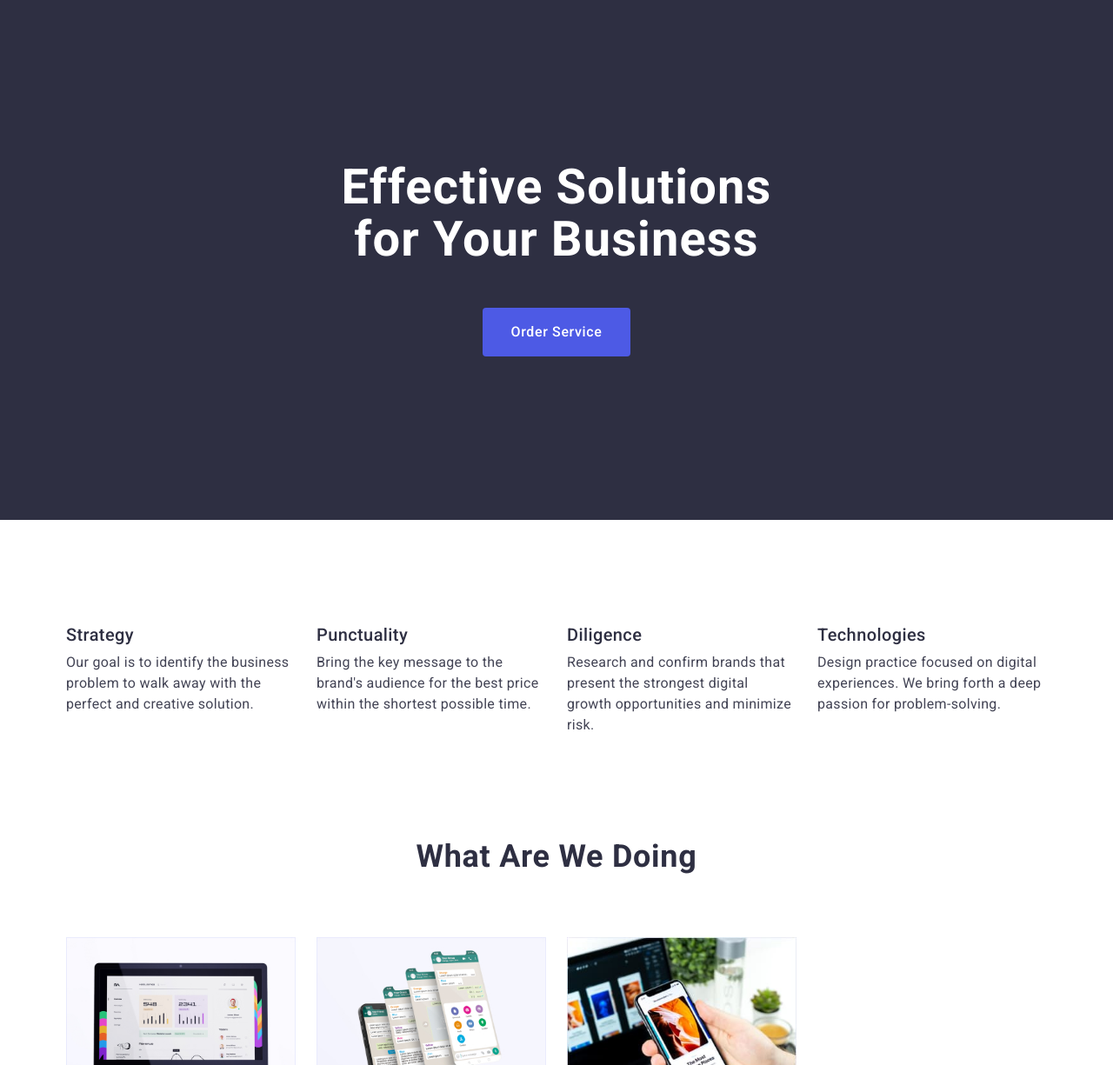
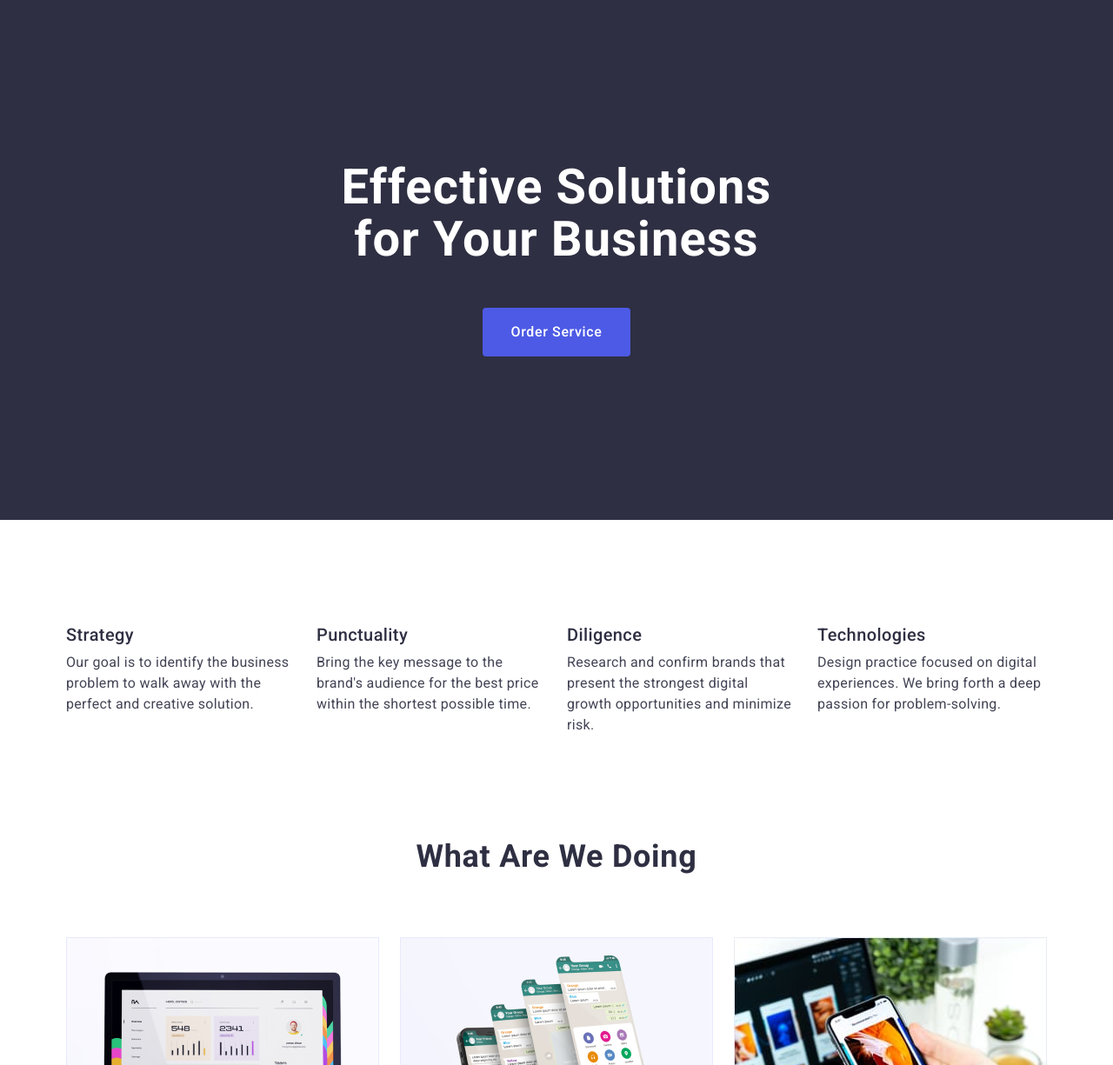
Before and after one commit to Oksanamarusich/goit-markup-hw-03, a plain HTML site: page index.html in a window 1280 px wide. Shown: the part 75-1300 px from the top of the page at 87% size. Drawn offline with nearby package versions, Linux system fonts and the light colour scheme.

Commit message:
revised-3

```diff
--- a/css/styles.css
+++ b/css/styles.css
@@ -173,8 +173,8 @@ flex-wrap: wrap;
 gap: var(--indent);
 }
 .card-set-item {
-/*flex-basis: calc ((100%-var(--indent)* (var(--items)-1))/ var(--items));*/
-width: calc((100% - 72px) / 4)
+flex-basis: calc ((100%-var(--indent)* (var(--items)-1))/ var(--items));
+
 }
 
 /**
```
